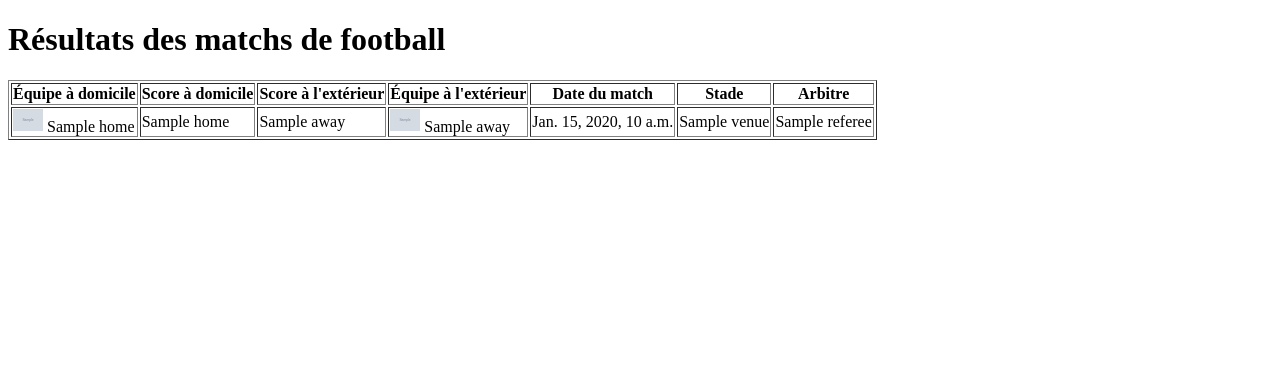
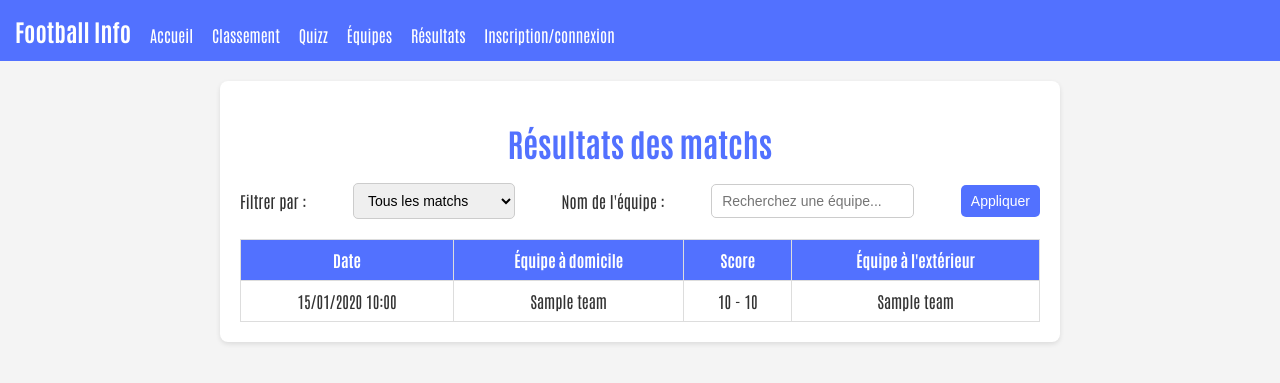
Before and after one commit to fallmpro/Ville_Lumiere_v2, a Django app: page /football-results/ in a window 1280 px wide. Shown: the top 383 px of the page. Run offline with Django 5.2, Linux system fonts and the light colour scheme; tables that the repository leaves empty hold one stand-in row (Sample ...); a database or web service that is not in the repository returns one stand-in record (Sample ...); data that the repository does not hold is empty.

Commit message:
ajout page résultats + filtres et recherche

```diff
--- /dev/null
+++ b/api_ligue/LUN/static/css/football_results.css
@@ -0,0 +1,70 @@
+body {
+    font-family: "Arial", sans-serif;
+    margin: 0;
+    padding: 0;
+    background-color: #f4f4f4;
+    color: #333;
+}
+
+.container {
+    max-width: 800px;
+    margin: 20px auto;
+    padding: 20px;
+    background-color: white;
+    box-shadow: 0 2px 5px rgba(0, 0, 0, 0.1);
+    border-radius: 8px;
+}
+
+h1 {
+    text-align: center;
+    color: #5271FF;
+    margin-bottom: 20px;
+}
+
+.filter-form {
+    display: flex;
+    justify-content: space-between;
+    align-items: center;
+    margin-bottom: 20px;
+    gap: 10px;
+}
+
+.filter-form select, .filter-form input, .filter-form button {
+    padding: 8px 10px;
+    font-size: 14px;
+    border: 1px solid #ccc;
+    border-radius: 5px;
+}
+
+.filter-form button {
+    background-color: #5271FF;
+    color: white;
+    cursor: pointer;
+    border: none;
+    transition: background-color 0.3s ease;
+}
+
+.filter-form button:hover {
+    background-color: #405ecb;
+}
+
+.results-table {
+    width: 100%;
+    border-collapse: collapse;
+    margin-top: 20px;
+}
+
+.results-table th, .results-table td {
+    text-align: center;
+    padding: 10px;
+    border: 1px solid #ddd;
+}
+
+.results-table th {
+    background-color: #5271FF;
+    color: white;
+}
+
+.results-table tr:nth-child(even) {
+    background-color: #f9f9f9;
+}
--- a/api_ligue/LUN/templates/football_results.html
+++ b/api_ligue/LUN/templates/football_results.html
@@ -1,42 +1,56 @@
 <!DOCTYPE html>
 <html lang="fr">
 <head>
-    <meta charset="UTF-8">
-    <meta name="viewport" content="width=device-width, initial-scale=1.0">
-    <title>Résultats des matchs</title>
+    {% load static %}
+    <link rel="stylesheet" href="{% static 'css/football_results.css' %}">
+    <title>Résultats Football</title>
 </head>
 <body>
-    <h1>Résultats des matchs de football</h1>
+    {% include 'header.html' %}
 
-    {% if matches %}
-        <table border="1">
+    <div class="container">
+        <h1>Résultats des matchs</h1>
+
+        <!-- Formulaire pour filtrer -->
+        <form method="get" action="{% url 'football_results' %}" class="filter-form">
+            <label for="filter">Filtrer par :</label>
+            <select name="filter" id="filter">
+                <option value="all" {% if filter_type == 'all' %}selected{% endif %}>Tous les matchs</option>
+                <option value="5_last" {% if filter_type == '5_last' %}selected{% endif %}>5 derniers matchs</option>
+                <option value="15_last" {% if filter_type == '15_last' %}selected{% endif %}>15 derniers matchs</option>
+            </select>
+
+            <label for="team">Nom de l'équipe :</label>
+            <input type="text" name="team" id="team" placeholder="Recherchez une équipe..." value="{{ team_name|default:'' }}">
+
+            <button type="submit">Appliquer</button>
+        </form>
+
+        <!-- Tableau des résultats -->
+        <table class="results-table">
             <thead>
                 <tr>
+                    <th>Date</th>
                     <th>Équipe à domicile</th>
-                    <th>Score à domicile</th>
-                    <th>Score à l'extérieur</th>
+                    <th>Score</th>
                     <th>Équipe à l'extérieur</th>
-                    <th>Date du match</th>
-                    <th>Stade</th>
-                    <th>Arbitre</th>
                 </tr>
             </thead>
             <tbody>
                 {% for match in matches %}
-                    <tr>
-                        <td><img src="{{ match.teams.home.logo }}" alt="{{ match.teams.home.name }}" width="30"> {{ match.teams.home.name }}</td>
-                        <td>{{ match.goals.home }}</td>
-                        <td>{{ match.goals.away }}</td>
-                        <td><img src="{{ match.teams.away.logo }}" alt="{{ match.teams.away.name }}" width="30"> {{ match.teams.away.name }}</td>
-                        <td>{{ match.fixture.date }}</td>
-                        <td>{{ match.fixture.venue.name }}</td>
-                        <td>{{ match.fixture.referee }}</td>
-                    </tr>
+                <tr>
+                    <td>{{ match.date|date:"d/m/Y H:i" }}</td>
+                    <td>{{ match.home_team.name }}</td>
+                    <td>{{ match.home_team_score }} - {{ match.away_team_score }}</td>
+                    <td>{{ match.away_team.name }}</td>
+                </tr>
+                {% empty %}
+                <tr>
+                    <td colspan="4">Aucun match trouvé.</td>
+                </tr>
                 {% endfor %}
             </tbody>
         </table>
-    {% else %}
-        <p>Aucun match trouvé.</p>
-    {% endif %}
+    </div>
 </body>
 </html>
--- a/api_ligue/LUN/templates/header.html
+++ b/api_ligue/LUN/templates/header.html
@@ -23,6 +23,7 @@
         <a href="{% url 'ranking' %}">Classement</a>
         <a href="{% url 'quizz' %}">Quizz</a>
         <a href="{% url 'equipe_detail' %}">Équipes</a>
+        <a href="{% url 'football_results' %}">Résultats</a>
         <a href="{% url 'signup' %}">Inscription/connexion</a>
       </nav>
     </header>
--- a/api_ligue/LUN/views.py
+++ b/api_ligue/LUN/views.py
@@ -4,14 +4,17 @@ from django.contrib.auth import authenticate, login, logout
 from django.http import HttpResponse
 from django.shortcuts import render , redirect, get_object_or_404
 from django.contrib.auth.decorators import login_required
+from django.contrib import messages
+from django.utils import timezone
+from django.db.models import Q
+from datetime import timedelta
 from .models import Team, Match, Ranking
 from .forms import SignUpForm
-from django.contrib import messages
 import requests
 
 
 # URL de l'API (remplace par ta clé API et ton URL)
-API_KEY = '8c6d376d01062e1585c4f7df05280b64'
+API_KEY = '4e1c0aee9fb2abbb18aae9091a28de5c'
 BASE_URL = 'https://v3.football.api-sports.io/'
 
 
@@ -19,39 +22,8 @@ BASE_URL = 'https://v3.football.api-sports.io/'
 
 # Vue pour la page principale
 def home(request):
-    # URL pour récupérer les résultats des matchs
-    url_matches = f"{BASE_URL}/fixtures"
-    headers = {
-        'x-rapidapi-key': API_KEY,
-        'x-rapidapi-host': 'v3.football.api-sports.io'
-    }
-    params_matches = {
-        'league': 61,
-        'season': 2022
-    }
-    response_matches = requests.get(url_matches, headers=headers, params=params_matches)
+    return render(request, 'home.html')
 
-    if response_matches.status_code == 200:
-        data_matches = response_matches.json()
-        matches = data_matches.get('response', [])
-    else:
-        matches = []
-
-    # URL pour récupérer les équipes
-    url_teams = f"{BASE_URL}/teams"
-    params_teams = {
-        'league': 61,
-        'season': 2022
-    }
-    response_teams = requests.get(url_teams, headers=headers, params=params_teams)
-
-    if response_teams.status_code == 200:
-        data_teams = response_teams.json()
-        teams = data_teams.get('response', [])
-    else:
-        teams = []
-
-    return render(request, 'home.html', {'matches': matches, 'teams': teams})
 def teams_view(request):
     teams = Team.objects.all()
     return render(request, 'equipes.html', {'teams': teams})
@@ -64,92 +36,30 @@ def ranking_view(request):
     ranking = Ranking.objects.all().order_by('-points', '-goal_difference')
     return render(request, 'ranking.html', {'ranking': ranking})
 
+def football_results(request):
+    filter_type = request.GET.get('filter', 'all')  # Par défaut, afficher tous les matchs
+    team_name = request.GET.get('team', '').strip()  # Filtrer par nom d'équipe (facultatif)
 
-def get_football_results(request):
-    url = f"{BASE_URL}/fixtures"
-    headers = {
-        'x-rapidapi-key': API_KEY,
-        'x-rapidapi-host': 'v3.football.api-sports.io'
-    }
-    params = {
-        'league': 61,
-        'season': 2022
-    }
-    response = requests.get(url, headers=headers, params=params)
+    # Base query : tous les matchs
+    matches = Match.objects.all().order_by('-date')
 
-    print(f"Status Code: {response.status_code}")
-    print(f"Response JSON: {response.json()}")
+    # Filtrer par équipe si un nom est fourni
+    if team_name:
+        matches = matches.filter(
+            Q(home_team__name__icontains=team_name) | Q(away_team__name__icontains=team_name)
+        )
 
-    if response.status_code == 200:
-        data = response.json()
-        matches = data.get('response', [])  # Les données se trouvent généralement ici
-        print(f"Matches Data: {matches}")
-        return render(request, 'football_results.html', {'matches': matches})
-    else:
-        return HttpResponse("Erreur lors de la récupération des données de l'API.", status=500)
+    # Appliquer le filtre sur le nombre de matchs
+    if filter_type == '5_last':
+        matches = matches[:5]
+    elif filter_type == '15_last':
+        matches = matches[:15]
 
-def ranking_view(request):
-    rankings = Ranking.objects.all().order_by('position')
-    return render(request, 'ranking.html', {'rankings': rankings})
-
-
-def get_ranking(request):
-    ranking_url = 'https://api-football-v1.p.rapidapi.com/v3/standings'
-    params = {'season': '2022', 'league': '61'}
-    headers = {
-        'x-rapidapi-key': API_KEY,
-        'x-rapidapi-host': 'v3.football.api-sports.io'
-    }
-    response = requests.get(ranking_url, headers=headers, params=params)
-
-    if response.status_code == 200:
-        data = response.json()
-        standings = []
-
-        # Récupère les données pour chaque équipe
-        for team_data in data['response'][0]['league']['standings'][0]:
-            standings.append({
-                'position': team_data['rank'],
-                'team_name': team_data['team']['name'],
-                'points': team_data['points'],
-                'goal_difference': team_data['goalsDiff'],  # Assure-toi que c'est la bonne clé
-                'logo': team_data['team']['logo'],  # Ajout du logo si besoin
-            })
-
-        return render(request, 'ranking.html', {'standings': standings})
-    else:
-        return HttpResponse("Erreur lors de la récupération du classement.", status=500)
-
-
-def get_matches(request):
-    matches_url = 'https://api-football-v1.p.rapidapi.com/v3/fixtures'
-    params = {'season': '2022', 'league': '61', 'timezone': 'Europe/Paris'}
-    headers = {
-        'x-rapidapi-key': API_KEY,
-        'x-rapidapi-host': 'v3.football.api-sports.io'
-    }
-    response = requests.get(matches_url, headers=headers, params=params)
-
-    if response.status_code == 200:
-        matches = response.json()['response']
-        return render(request, 'matches.html', {'matches': matches})
-    else:
-        return HttpResponse("Erreur lors de la récupération des matchs.", status=500)
-
-def get_players(request):
-    players_url = 'https://api-football-v1.p.rapidapi.com/v3/players'
-    params = {'team': 'team_id', 'season': '2022'}
-    headers = {
-        'x-rapidapi-key': API_KEY,
-        'x-rapidapi-host': 'v3.football.api-sports.io'
-    }
-    response = requests.get(players_url, headers=headers, params=params)
-
-    if response.status_code == 200:
-        players = response.json()['response']
-        return render(request, 'players.html', {'players': players})
-    else:
-        return HttpResponse("Erreur lors de la récupération des joueurs.", status=500)
+    return render(request, 'football_results.html', {
+        'matches': matches,
+        'filter_type': filter_type,
+        'team_name': team_name
+    })
 
 def equipe_detail(request):
     search_query = request.GET.get('nom', '')
--- a/api_ligue/api_ligue/urls.py
+++ b/api_ligue/api_ligue/urls.py
@@ -23,7 +23,7 @@ from LUN import views
 urlpatterns = [
     path('admin/', admin.site.urls),
     path('', home, name='home'),
-    path('football-results/', views.get_football_results, name='football_results'),
+    path('football-results/', views.football_results, name='football_results'),
     path('teams/', views.equipe_detail, name='equipe_detail'),
     path('matches/', views.matches_view, name='matches'),
     path('ranking/', views.ranking_view, name='ranking'),
```
